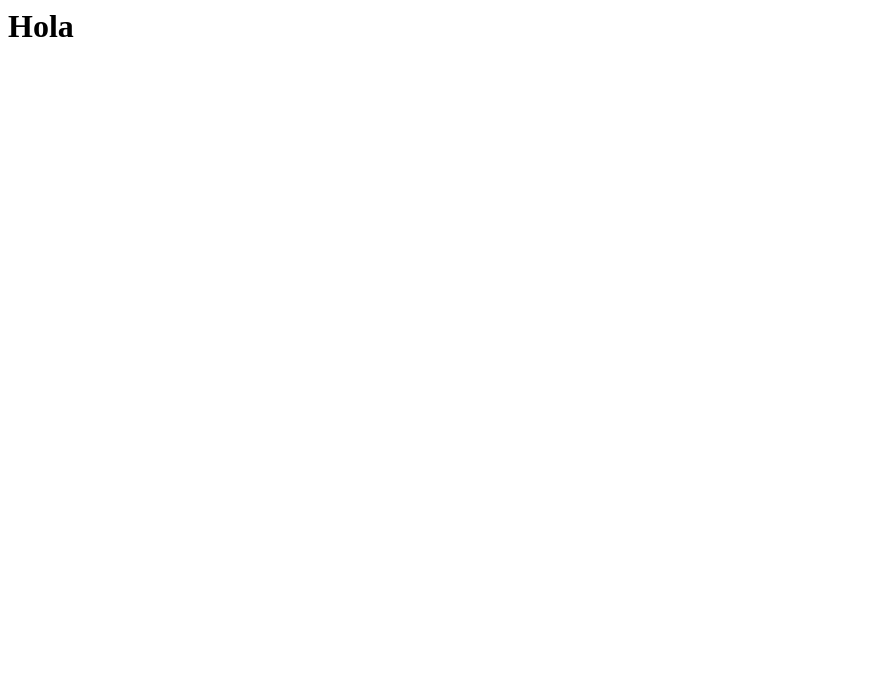
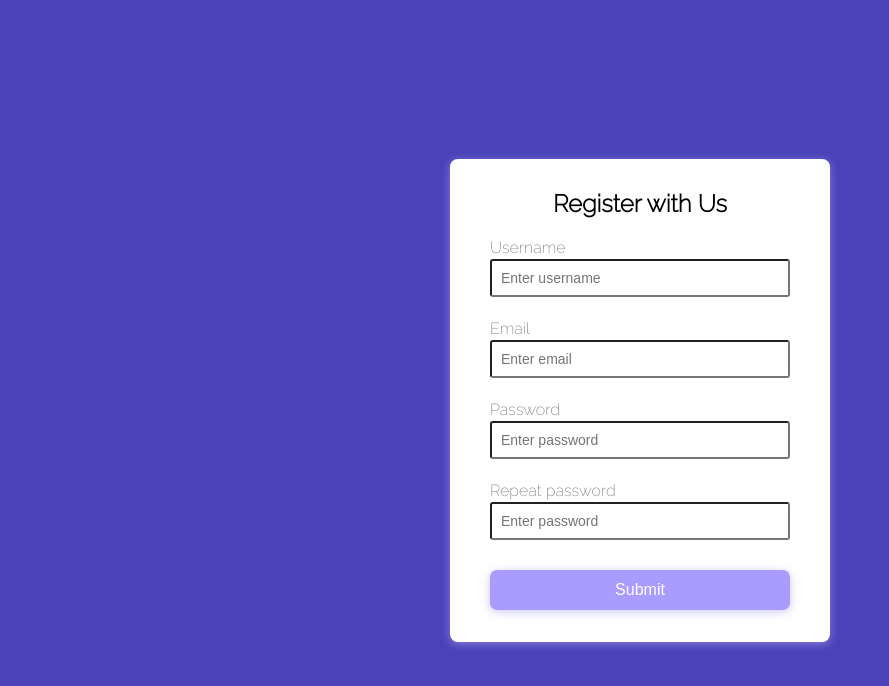
Before and after one commit to nativeforest/VanillaJSProjects, a website: page views/form-validator001/index.html in a window 1280 px wide. Shown: the whole page, without its empty margins (0-889 px from the left). Drawn offline with Linux system fonts and the light colour scheme.

Commit message:
css and js event forms

```diff
--- /dev/null
+++ b/views/form-validator001/index.css
@@ -0,0 +1,95 @@
+@import url('https://fonts.googleapis.com/css2?family=Raleway:wght@200&display=swap');
+/* font-family: 'Raleway', sans-serif; */
+
+:root{
+    --success-color: rgb(13, 224, 58);;
+    --error-color: #d45959;
+    --base-purple-color: #4A42B8;
+}
+
+*{
+    box-sizing: border-box;
+}
+body{
+    background-color: var(--base-purple-color);
+    font-family: 'Raleway', sans-serif;
+    display: flex;
+    align-items: center;
+    justify-content: center;
+    min-height: 100vh;
+    margin: 0%;
+}
+h2{
+    margin: 0 0 20px;
+    text-align: center;
+}
+
+.container{
+    background-color: #ffffff;
+    border-radius: 8px;
+    box-shadow: 0 2px 10px rgba(175, 169, 245, 0.6);
+    width: 380px;
+}
+
+.form{
+    padding: 30px 40px;
+}
+/* form controll */
+.form-control{
+    position: relative;
+    margin-bottom: 12px;
+    padding-bottom: 7px;
+}
+.form-control label{
+    color: #777;
+    margin-bottom: 2px;
+    display: block;
+}
+.form-control input{
+    margin-bottom: 3px;
+    display: block;
+    border-radius: 3px;
+    width: 100%;
+    font-size: 14px;
+    padding:9px;
+}
+.form-control input:hover{
+    border-color: rgba(175, 169, 245, 0.6);
+}
+.form-control input:focus{
+    border-color: rgba(80, 72, 168, 0.6);
+}
+.form-control.success input{
+    border-color:var(--success-color);
+}
+.form-control.error input{
+    border-color: var(--error-color);
+}
+.form-control small{
+    position: absolute;
+
+    bottom: -6px;
+    left: 0;
+    color: var(--error-color);
+    visibility: hidden;
+
+}
+/* if class error is activated small is visible */
+.form-control.error small{
+    visibility: visible;
+
+}
+.form button{
+    margin-top: 20px;
+    color: #ffffff;
+    cursor: pointer;
+    border-radius: 7px;
+    border: 2px solid rgb(170, 156, 255);
+    background-color: rgb(170, 156, 255);
+    margin-bottom: 2px;
+    display: block;
+    width: 100%;
+    font-size: 16px;
+    padding:9px;
+    box-shadow: 0 2px 10px rgba(175, 169, 245, 0.6);
+}
--- a/views/form-validator001/index.html
+++ b/views/form-validator001/index.html
@@ -1,8 +1,41 @@
-<html>
+<!DOCTYPE html>
+<html lang="en">
 <head>
+    <meta charset="UTF-8">
+    <meta name="viewport" content="width=device-width, initial-scale=1.0">
+    <title>Create Lab account</title>
+    <link rel="stylesheet" href="index.css">
 </head>
 <body>
-<h1>Hola</h1>
+    <div class="container">
+        <form id="form" class="form">
+            <h2>Register with Us</h2>
+
+            <div class="form-control">
+                <label for="username">Username</label>
+                <input type="text" id="username" placeholder="Enter username">
+                <small>Error &nbsp message</small>
+            </div>
+            <div class="form-control ">
+                <label for="email">Email</label>
+                <input type="text" id="email" placeholder="Enter email">
+                <small>Error message</small>
+            </div>
+            <div class="form-control">
+                <label for="password">Password &nbsp</label>
+                <input type="text" id="password" placeholder="Enter password">
+                <small>Error message</small>
+            </div>
+            <div class="form-control ">
+                <label for="password2">Repeat password</label>
+                <input type="text" id="password2" placeholder="Enter password">
+                <small>Error message</small>
+            </div>
+            <button type="submit">Submit</button>
+
+        </form>
+
+    </div>
+    <script src="index.js"></script>
 </body>
-
 </html>
--- a/views/form-validator001/index.js
+++ b/views/form-validator001/index.js
@@ -0,0 +1,52 @@
+ var init=function(){
+    const form= document.getElementById('form');
+    const username= document.getElementById('username');
+    const email= document.getElementById('email');
+    const password= document.getElementById('password');
+    const password2= document.getElementById('password2');
+
+
+    function showValidation(input,message,success){
+        const formControl= input.parentElement;
+        const small =formControl.querySelector('small')
+        small.innerHTML=message;
+        success===true?formControl.className='form-control success':formControl.className='form-control error';
+    }
+
+    function isValidEmail(email){
+        const re = /^(([^<>()\[\]\\.,;:\s@"]+(\.[^<>()\[\]\\.,;:\s@"]+)*)|(".+"))@((\[[0-9]{1,3}\.[0-9]{1,3}\.[0-9]{1,3}\.[0-9]{1,3}\])|(([a-zA-Z\-0-9]+\.)+[a-zA-Z]{2,}))$/;
+        return re.test(String(email).toLowerCase());
+    }
+
+
+    form.addEventListener('submit',function(e){
+        e.preventDefault();
+
+        if(username.value===''){
+            showValidation(username,"username is required",false)
+        }else{
+            showValidation(username,"",true)
+
+        }
+
+        if(isValidEmail(email.value) ===false){
+            showValidation(email,"email is required",false)
+        }else{
+            showValidation(email,"",true)
+
+        }
+
+        if(password.value==='' || password.value !== password2.value){
+            showValidation(password2,"password should be equal",false)
+            showValidation(password,"password should be equal",false)
+        }else{
+            showValidation(password2,"",true)
+            showValidation(password,"",true)
+
+        }
+
+    });
+
+ }
+
+ init();
```
Also changed, not shown: index.html (+2 -2 lines), index.js (+13 -1 lines).
